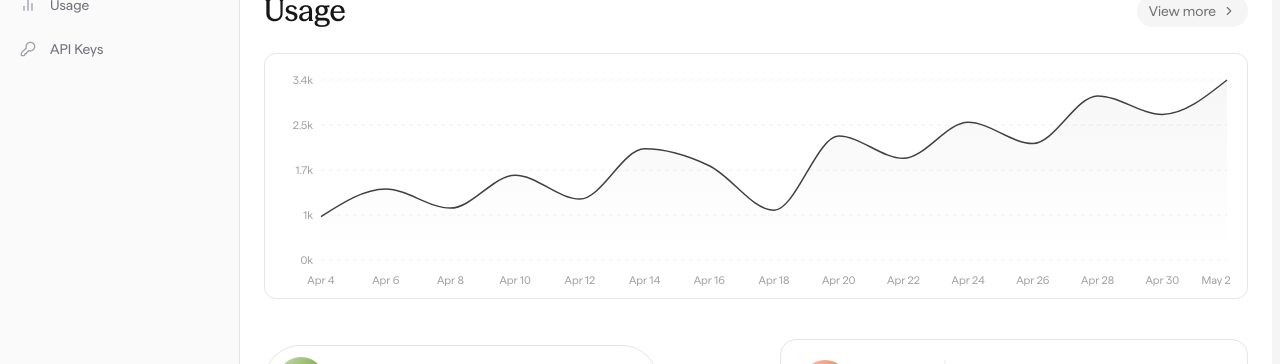
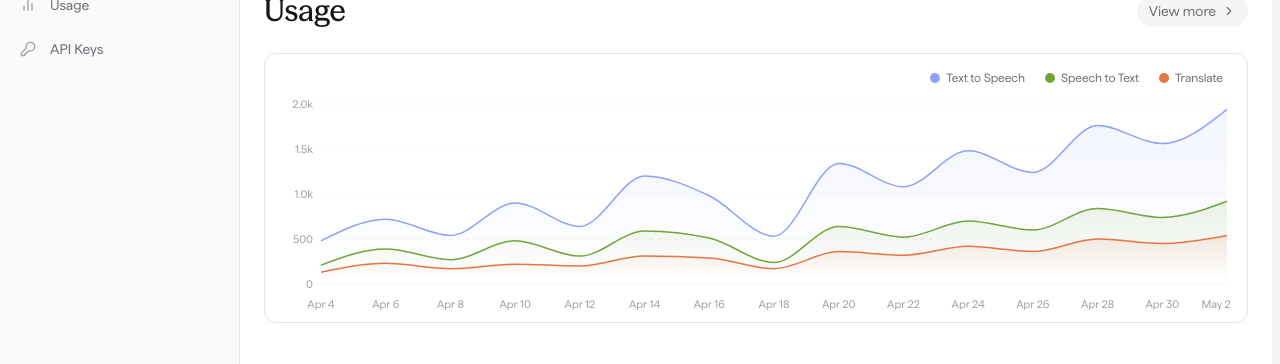
Before and after one commit to 2201monesh/sarvam-redesign, a Next.js app: page /home in a window 1280 px wide. Shown: the part 231-595 px from the top of the page. Built offline with nearby package versions, Linux system fonts and the light colour scheme.

Commit message:
refactor: added more line chart in home section

```diff
--- a/app/(dashboard)/home/page.tsx
+++ b/app/(dashboard)/home/page.tsx
@@ -14,12 +14,12 @@ export default function HomePage() {
       <div className="px-6 py-6 flex flex-col gap-10">
         <ApiKeyBanner />
         <UsageSection />
+        <FeaturesGrid />
         <div className="w-full flex items-stretch">
           <VoicesList />
           <ConversationCard />
         </div>
         <FeatureCTA />
-        <FeaturesGrid />
         <SetupSection />
       </div>
     </div>
--- a/data/mock/apiUsage.ts
+++ b/data/mock/apiUsage.ts
@@ -1,22 +1,25 @@
 export interface ApiUsageDataPoint {
   date: string;
   hits: number;
+  tts: number;
+  stt: number;
+  translate: number;
 }
 
 export const apiUsageMockData: ApiUsageDataPoint[] = [
-  { date: "Apr 4",  hits: 820  },
-  { date: "Apr 6",  hits: 1340 },
-  { date: "Apr 8",  hits: 980  },
-  { date: "Apr 10", hits: 1600 },
-  { date: "Apr 12", hits: 1150 },
-  { date: "Apr 14", hits: 2100 },
-  { date: "Apr 16", hits: 1780 },
-  { date: "Apr 18", hits: 940  },
-  { date: "Apr 20", hits: 2340 },
-  { date: "Apr 22", hits: 1920 },
-  { date: "Apr 24", hits: 2600 },
-  { date: "Apr 26", hits: 2200 },
-  { date: "Apr 28", hits: 3100 },
-  { date: "Apr 30", hits: 2750 },
-  { date: "May 2",  hits: 3400 },
+  { date: "Apr 4",  hits: 820,  tts: 480,  stt: 210,  translate: 130 },
+  { date: "Apr 6",  hits: 1340, tts: 720,  stt: 390,  translate: 230 },
+  { date: "Apr 8",  hits: 980,  tts: 540,  stt: 270,  translate: 170 },
+  { date: "Apr 10", hits: 1600, tts: 900,  stt: 480,  translate: 220 },
+  { date: "Apr 12", hits: 1150, tts: 640,  stt: 310,  translate: 200 },
+  { date: "Apr 14", hits: 2100, tts: 1200, stt: 590,  translate: 310 },
+  { date: "Apr 16", hits: 1780, tts: 980,  stt: 510,  translate: 290 },
+  { date: "Apr 18", hits: 940,  tts: 530,  stt: 240,  translate: 170 },
+  { date: "Apr 20", hits: 2340, tts: 1340, stt: 640,  translate: 360 },
+  { date: "Apr 22", hits: 1920, tts: 1080, stt: 520,  translate: 320 },
+  { date: "Apr 24", hits: 2600, tts: 1480, stt: 700,  translate: 420 },
+  { date: "Apr 26", hits: 2200, tts: 1240, stt: 600,  translate: 360 },
+  { date: "Apr 28", hits: 3100, tts: 1760, stt: 840,  translate: 500 },
+  { date: "Apr 30", hits: 2750, tts: 1560, stt: 740,  translate: 450 },
+  { date: "May 2",  hits: 3400, tts: 1940, stt: 920,  translate: 540 },
 ];
--- a/modules/home/UsageChart.tsx
+++ b/modules/home/UsageChart.tsx
@@ -8,37 +8,63 @@ import {
   CartesianGrid,
   Tooltip,
   ResponsiveContainer,
+  Legend,
 } from "recharts";
 import { apiUsageMockData } from "@/data/mock/apiUsage";
+
+const SERIES = [
+  { key: "tts",       label: "Text to Speech", color: "#8fa1f8" },
+  { key: "stt",       label: "Speech to Text", color: "#72a539" },
+  { key: "translate", label: "Translate",       color: "#e87541" },
+];
 
 function CustomTooltip({ active, payload, label }: any) {
   if (!active || !payload?.length) return null;
   return (
-    <div className="rounded-lg border border-neutral-200 bg-white px-3 py-2 shadow-sm">
-      <p className="text-xs text-neutral-400 mb-0.5">{label}</p>
-      <p className="text-sm font-medium text-neutral-800">
-        {payload[0].value.toLocaleString()} hits
-      </p>
+    <div className="rounded-lg border border-neutral-200 bg-white px-3 py-2.5 shadow-sm min-w-[160px]">
+      <p className="text-xs text-neutral-400 mb-2">{label}</p>
+      {payload.map((p: any) => (
+        <div key={p.dataKey} className="flex items-center justify-between gap-4 mb-1 last:mb-0">
+          <div className="flex items-center gap-1.5">
+            <span className="w-2 h-2 rounded-full shrink-0" style={{ background: p.color }} />
+            <span className="text-xs text-neutral-500">{p.name}</span>
+          </div>
+          <span className="text-xs font-medium text-zinc-800">{p.value.toLocaleString()}</span>
+        </div>
+      ))}
+    </div>
+  );
+}
+
+function CustomLegend() {
+  return (
+    <div className="flex items-center gap-5 justify-end px-2 pb-2">
+      {SERIES.map((s) => (
+        <div key={s.key} className="flex items-center gap-1.5">
+          <span className="w-2.5 h-2.5 rounded-full" style={{ background: s.color }} />
+          <span className="text-xs text-neutral-500">{s.label}</span>
+        </div>
+      ))}
     </div>
   );
 }
 
 export default function UsageChart() {
   return (
+    <div>
+      <CustomLegend />
       <ResponsiveContainer width="100%" height={220}>
         <AreaChart data={apiUsageMockData} margin={{ top: 10, right: 4, left: -20, bottom: 0 }}>
           <defs>
-          <linearGradient id="usageGradient" x1="0" y1="0" x2="0" y2="1">
-            <stop offset="5%"  stopColor="#a3a3a3" stopOpacity={0.15} />
-            <stop offset="95%" stopColor="#a3a3a3" stopOpacity={0}    />
+            {SERIES.map((s) => (
+              <linearGradient key={s.key} id={`grad-${s.key}`} x1="0" y1="0" x2="0" y2="1">
+                <stop offset="5%"  stopColor={s.color} stopOpacity={0.18} />
+                <stop offset="95%" stopColor={s.color} stopOpacity={0}    />
               </linearGradient>
+            ))}
           </defs>
 
-        <CartesianGrid
-          vertical={false}
-          stroke="#f0f0f0"
-          strokeDasharray="4 4"
-        />
+          <CartesianGrid vertical={false} stroke="#f0f0f0" strokeDasharray="4 4" />
 
           <XAxis
             dataKey="date"
@@ -52,21 +78,26 @@ export default function UsageChart() {
             tick={{ fontSize: 11, fill: "#a3a3a3" }}
             axisLine={false}
             tickLine={false}
-          tickFormatter={(v) => `${(v / 1000).toFixed(v >= 1000 ? 1 : 0)}k`}
+            tickFormatter={(v) => v >= 1000 ? `${(v / 1000).toFixed(1)}k` : `${v}`}
           />
 
           <Tooltip content={<CustomTooltip />} cursor={{ stroke: "#e5e5e5", strokeWidth: 1 }} />
 
+          {SERIES.map((s) => (
             <Area
+              key={s.key}
               type="monotone"
-          dataKey="hits"
-          stroke="#404040"
+              dataKey={s.key}
+              name={s.label}
+              stroke={s.color}
               strokeWidth={1.5}
-          fill="url(#usageGradient)"
+              fill={`url(#grad-${s.key})`}
               dot={false}
-          activeDot={{ r: 3, fill: "#404040", strokeWidth: 0 }}
+              activeDot={{ r: 3, fill: s.color, strokeWidth: 0 }}
             />
+          ))}
         </AreaChart>
       </ResponsiveContainer>
+    </div>
   );
 }
```
Lines whose indentation alone changed are shown as unchanged.
